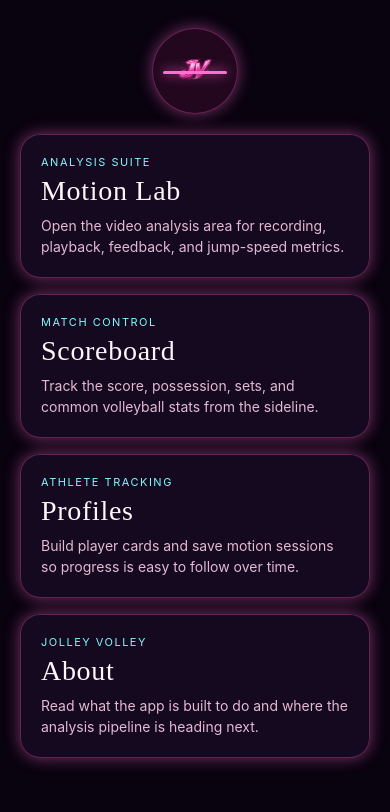
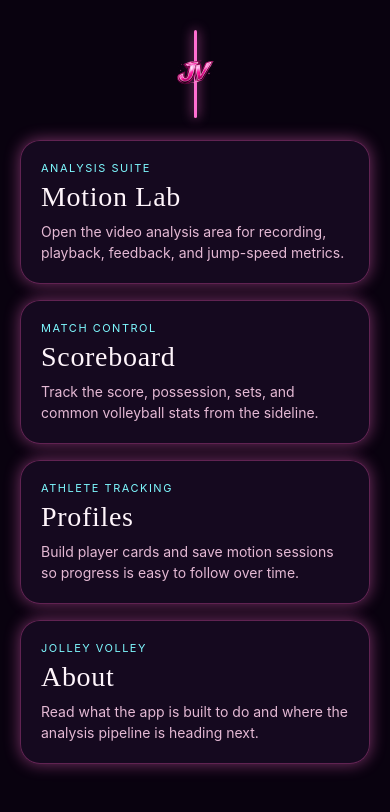
Before and after one commit to matthewelijahlogan/JolleyVolley, a React Native app: screen / in a window 390 px wide. Shown: the top 812 px of the page. Built offline with nearby package versions, Linux system fonts and the light colour scheme.

Commit message:
Fix back stack and simplify header

```diff
--- a/App.js
+++ b/App.js
@@ -1,5 +1,5 @@
-import React, {useEffect, useMemo, useState} from 'react';
-import {StatusBar, View} from 'react-native';
+import React, {useEffect, useMemo, useRef, useState} from 'react';
+import {BackHandler, StatusBar, View} from 'react-native';
 
 import {SplashOverlay} from './src/components/SplashOverlay';
 import {initialAnalysisInput, initialCoachBoard, initialProfiles} from './src/data/dashboard';
@@ -13,6 +13,8 @@ import {MotionLabScreen} from './src/screens/MotionLabScreen';
 import {PlaybackScreen} from './src/screens/PlaybackScreen';
 import {ProfilesScreen} from './src/screens/ProfilesScreen';
 import {runVideoAnalysis} from './src/utils/analysis';
+
+const HOME_SCREEN = 'home';
 
 function buildSessionSnapshot(analysisResult, selectedVideo) {
   return {
@@ -31,22 +33,67 @@ function buildSessionSnapshot(analysisResult, selectedVideo) {
 }
 
 export default function App() {
-  const [activeScreen, setActiveScreen] = useState('home');
+  const [screenStack, setScreenStack] = useState([HOME_SCREEN]);
   const [showSplash, setShowSplash] = useState(true);
   const [selectedVideo, setSelectedVideo] = useState(null);
   const [analysisInput, setAnalysisInput] = useState(initialAnalysisInput);
   const [analysisResult, setAnalysisResult] = useState(() => runVideoAnalysis(initialAnalysisInput));
   const [coachBoard, setCoachBoard] = useState(initialCoachBoard);
   const [profiles, setProfiles] = useState(initialProfiles);
+  const screenStackRef = useRef(screenStack);
+
+  const activeScreen = screenStack[screenStack.length - 1] || HOME_SCREEN;
+
+  useEffect(() => {
+    screenStackRef.current = screenStack;
+  }, [screenStack]);
 
   useEffect(() => {
     setAnalysisResult(runVideoAnalysis(analysisInput));
   }, [analysisInput]);
 
+  useEffect(() => {
+    const subscription = BackHandler.addEventListener('hardwareBackPress', () => {
+      if (showSplash) {
+        return true;
+      }
+
+      if (screenStackRef.current.length > 1) {
+        setScreenStack(current => current.slice(0, -1));
+      }
+
+      return true;
+    });
+
+    return () => {
+      subscription.remove();
+    };
+  }, [showSplash]);
+
+  const navigateToScreen = screen => {
+    setScreenStack(current => {
+      if (!screen || current[current.length - 1] === screen) {
+        return current;
+      }
+
+      return [...current, screen];
+    });
+  };
+
+  const goHome = () => {
+    setScreenStack(current => {
+      if (current[current.length - 1] === HOME_SCREEN) {
+        return current;
+      }
+
+      return [...current, HOME_SCREEN];
+    });
+  };
+
   const sharedScreenProps = useMemo(
     () => ({
-      onGoHome: () => setActiveScreen('home'),
-      onOpenScreen: screen => setActiveScreen(screen),
+      onGoHome: goHome,
+      onOpenScreen: navigateToScreen,
     }),
     [],
   );
@@ -112,7 +159,7 @@ export default function App() {
     );
   };
 
-  let screen = <HomeScreen onOpenScreen={setActiveScreen} />;
+  let screen = <HomeScreen onOpenScreen={navigateToScreen} />;
 
   if (activeScreen === 'motion-lab-menu') {
     screen = <MotionLabMenuScreen {...sharedScreenProps} />;
--- a/src/components/PageHeader.js
+++ b/src/components/PageHeader.js
@@ -1,6 +1,6 @@
 import {Image, Pressable, StyleSheet, View} from 'react-native';
 
-import {colors, neonShadow, radii, spacing} from '../theme/theme';
+import {colors, spacing} from '../theme/theme';
 
 const iconSource = require('../../assets/images/icon.png');
 
@@ -10,8 +10,8 @@ export function PageHeader({onHomePress}) {
   return (
     <View style={styles.header}>
       <Pressable disabled={!canGoHome} onPress={onHomePress} style={styles.homeButton}>
+        <View pointerEvents="none" style={styles.iconLine} />
         <Image source={iconSource} resizeMode="contain" style={styles.icon} />
-        <View pointerEvents="none" style={styles.iconLine} />
       </Pressable>
     </View>
   );
@@ -23,27 +23,24 @@ const styles = StyleSheet.create({
     marginBottom: spacing.lg,
   },
   homeButton: {
-    width: 86,
-    height: 86,
-    borderRadius: radii.round,
+    width: 92,
+    height: 92,
     alignItems: 'center',
     justifyContent: 'center',
-    backgroundColor: 'rgba(255, 63, 164, 0.1)',
-    borderWidth: 1,
-    borderColor: colors.stroke,
-    ...neonShadow,
   },
   icon: {
-    width: 58,
-    height: 58,
+    width: 64,
+    height: 64,
+    zIndex: 1,
   },
   iconLine: {
     position: 'absolute',
-    left: 10,
-    right: 10,
-    top: '50%',
-    height: 3,
-    borderRadius: radii.round,
+    top: 2,
+    bottom: 2,
+    left: '50%',
+    width: 3,
+    marginLeft: -1.5,
+    borderRadius: 999,
     backgroundColor: colors.primaryBright,
     shadowColor: colors.primaryBright,
     shadowOpacity: 0.95,
@@ -52,5 +49,6 @@ const styles = StyleSheet.create({
       width: 0,
       height: 0,
     },
+    zIndex: 0,
   },
 });
```
